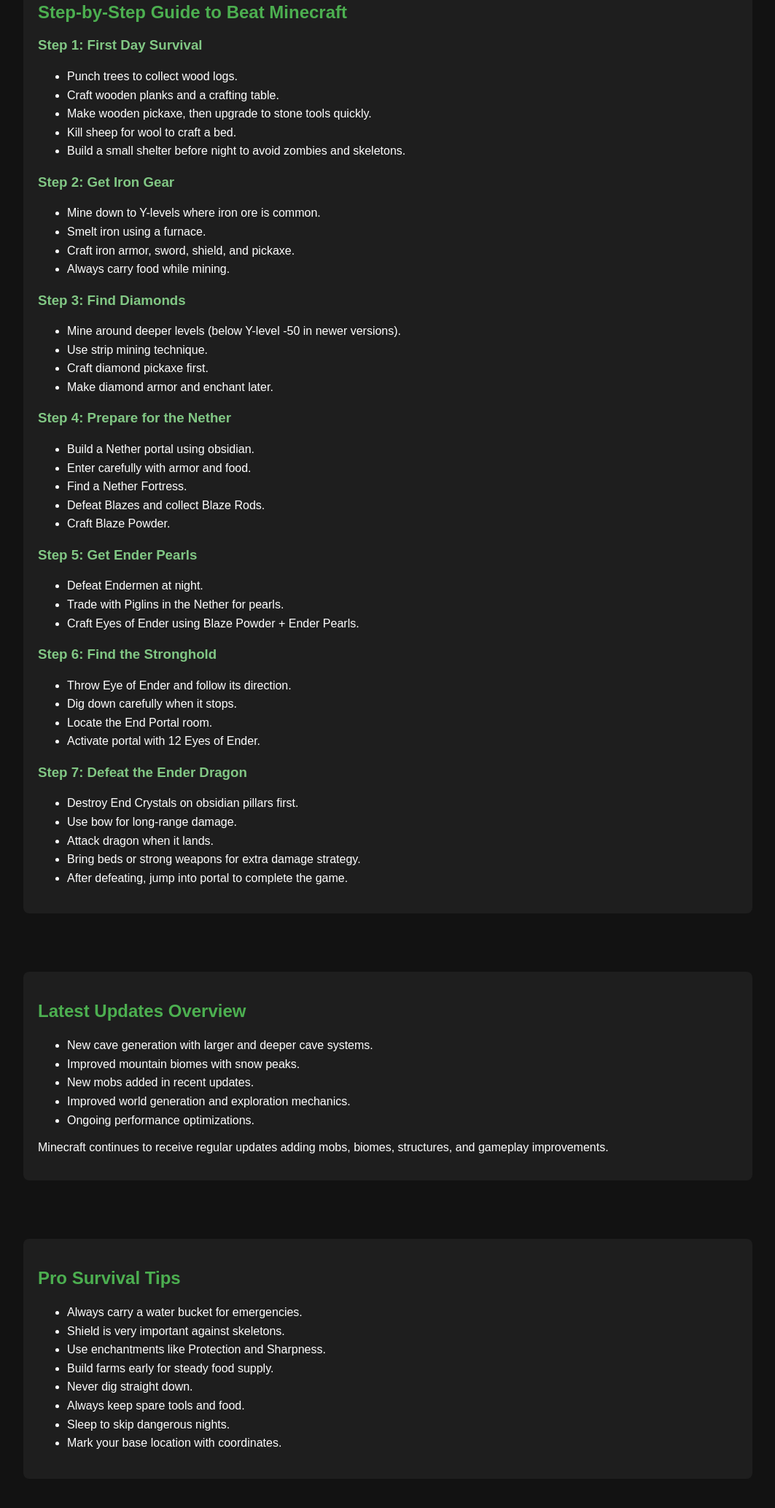
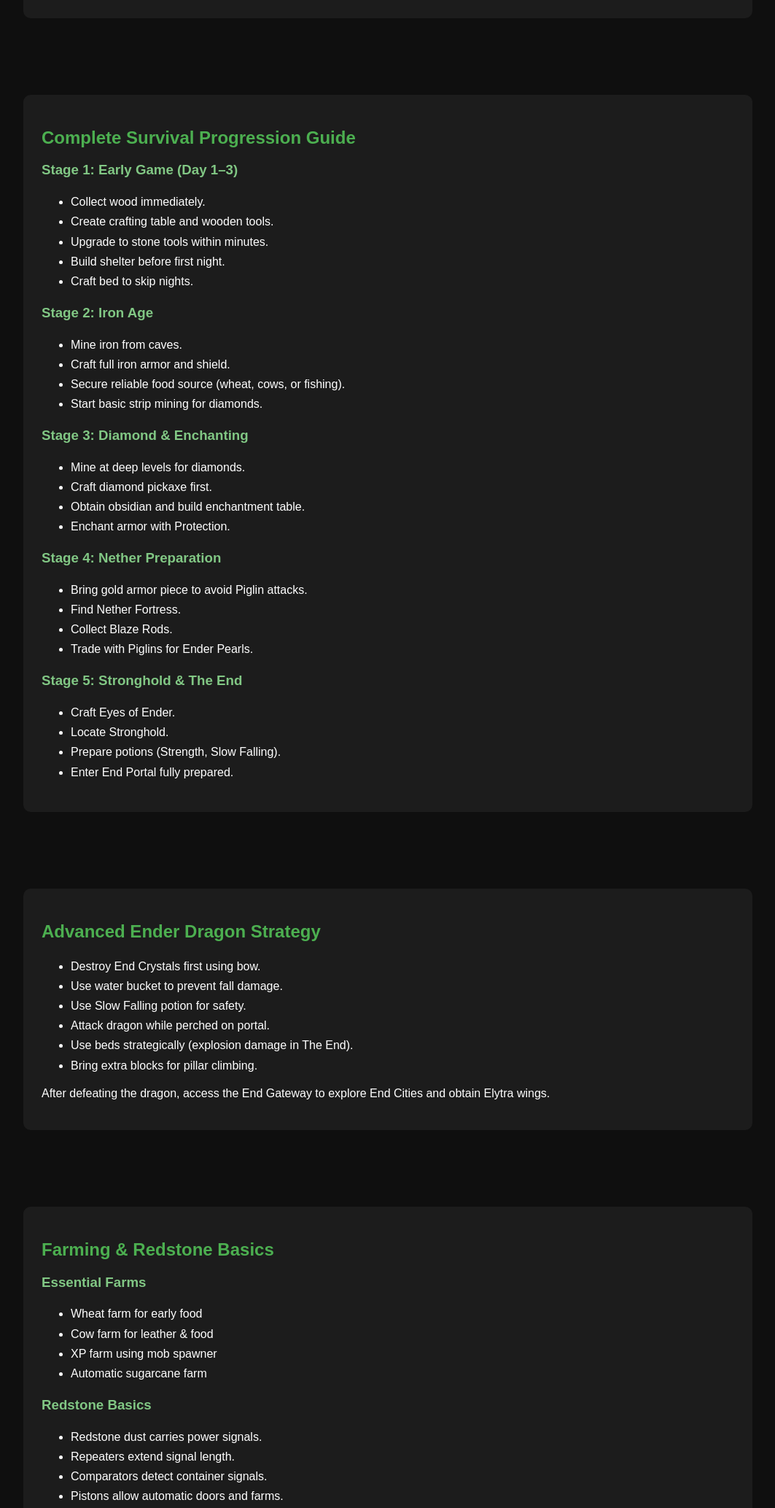
Before and after one commit to aakarshanandpersonal-sudo/minesite.github.io, a plain HTML site: page index.html in a window 1280 px wide. Shown: the part 625-2692 px from the top of the page at 73% size, without its empty margins (108-1171 px from the left). Drawn offline with Linux system fonts and the light colour scheme.

Commit message:
Add files via upload

```diff
--- a/index.html
+++ b/index.html
@@ -3,46 +3,46 @@
 <head>
 <meta charset="UTF-8">
 <meta name="viewport" content="width=device-width, initial-scale=1.0">
-<title>MineSite - Minecraft Guides & News</title>
+<title>MineSite - Ultimate Minecraft Guide</title>
 
 <style>
 body {
     margin: 0;
     font-family: Arial, sans-serif;
-    background-color: #121212;
+    background: #0f0f0f;
     color: #ffffff;
 }
 
 header {
-    background: #2e7d32;
-    padding: 20px;
+    background: linear-gradient(90deg, #2e7d32, #1b5e20);
+    padding: 40px 20px;
     text-align: center;
 }
 
 nav {
-    background: #1b5e20;
-    padding: 10px;
+    background: #111;
+    padding: 12px;
     text-align: center;
 }
 
 nav a {
-    color: white;
+    color: #4caf50;
     margin: 0 15px;
     text-decoration: none;
     font-weight: bold;
 }
 
 section {
-    padding: 30px;
     max-width: 1000px;
     margin: auto;
+    padding: 40px 20px;
 }
 
 .card {
-    background: #1e1e1e;
-    padding: 20px;
-    margin-bottom: 20px;
-    border-radius: 8px;
+    background: #1c1c1c;
+    padding: 25px;
+    border-radius: 10px;
+    margin-bottom: 25px;
 }
 
 h2 {
@@ -54,13 +54,14 @@
 }
 
 ul {
-    line-height: 1.6;
+    line-height: 1.7;
 }
 
 footer {
     background: #000;
     text-align: center;
-    padding: 15px;
+    padding: 20px;
+    margin-top: 40px;
 }
 </style>
 </head>
@@ -69,90 +70,118 @@
 
 <header>
 <h1>MineSite</h1>
-<p>Your Ultimate Minecraft Guide & Strategy Hub</p>
+<p>The Complete Minecraft Survival, Strategy & Update Hub</p>
 </header>
 
 <nav>
 <a href="#about">About</a>
-<a href="#guide">Beat The Game</a>
+<a href="#progression">Full Progression Guide</a>
+<a href="#dragon">Ender Dragon Guide</a>
+<a href="#farming">Farming & Redstone</a>
 <a href="#updates">Latest Updates</a>
-<a href="#tips">Pro Tips</a>
+<a href="#contact">Contact</a>
 </nav>
 
 <section id="about">
 <div class="card">
 <h2>About Minecraft</h2>
-<p>Minecraft is a survival sandbox game where players explore infinite worlds, gather resources, craft tools, build bases, and fight hostile mobs. The ultimate goal in Survival mode is to defeat the Ender Dragon in The End dimension.</p>
+<p>Minecraft is a sandbox survival game where players explore procedurally generated worlds filled with biomes, structures, caves, villages, oceans, and dangerous mobs. The core survival goal is to progress from wooden tools to diamond and netherite gear, access the Nether and the End dimension, and defeat the Ender Dragon.</p>
 
-<p>The game has three main dimensions:</p>
+<p>The game features:</p>
 <ul>
-<li><strong>Overworld</strong> – Starting world with villages, caves, oceans, and structures.</li>
-<li><strong>Nether</strong> – Dangerous lava dimension with Blaze mobs and Nether Fortresses.</li>
-<li><strong>The End</strong> – Final dimension where you fight the Ender Dragon.</li>
+<li>Open-world exploration with infinite terrain</li>
+<li>Survival mechanics including hunger and combat</li>
+<li>Building systems using blocks</li>
+<li>Redstone engineering mechanics</li>
+<li>Multiplayer servers and custom game modes</li>
 </ul>
 </div>
 </section>
 
-<section id="guide">
+<section id="progression">
 <div class="card">
-<h2>Step-by-Step Guide to Beat Minecraft</h2>
+<h2>Complete Survival Progression Guide</h2>
 
-<h3>Step 1: First Day Survival</h3>
+<h3>Stage 1: Early Game (Day 1–3)</h3>
 <ul>
-<li>Punch trees to collect wood logs.</li>
-<li>Craft wooden planks and a crafting table.</li>
-<li>Make wooden pickaxe, then upgrade to stone tools quickly.</li>
-<li>Kill sheep for wool to craft a bed.</li>
-<li>Build a small shelter before night to avoid zombies and skeletons.</li>
+<li>Collect wood immediately.</li>
+<li>Create crafting table and wooden tools.</li>
+<li>Upgrade to stone tools within minutes.</li>
+<li>Build shelter before first night.</li>
+<li>Craft bed to skip nights.</li>
 </ul>
 
-<h3>Step 2: Get Iron Gear</h3>
+<h3>Stage 2: Iron Age</h3>
 <ul>
-<li>Mine down to Y-levels where iron ore is common.</li>
-<li>Smelt iron using a furnace.</li>
-<li>Craft iron armor, sword, shield, and pickaxe.</li>
-<li>Always carry food while mining.</li>
+<li>Mine iron from caves.</li>
+<li>Craft full iron armor and shield.</li>
+<li>Secure reliable food source (wheat, cows, or fishing).</li>
+<li>Start basic strip mining for diamonds.</li>
 </ul>
 
-<h3>Step 3: Find Diamonds</h3>
+<h3>Stage 3: Diamond & Enchanting</h3>
 <ul>
-<li>Mine around deeper levels (below Y-level -50 in newer versions).</li>
-<li>Use strip mining technique.</li>
+<li>Mine at deep levels for diamonds.</li>
 <li>Craft diamond pickaxe first.</li>
-<li>Make diamond armor and enchant later.</li>
+<li>Obtain obsidian and build enchantment table.</li>
+<li>Enchant armor with Protection.</li>
 </ul>
 
-<h3>Step 4: Prepare for the Nether</h3>
+<h3>Stage 4: Nether Preparation</h3>
 <ul>
-<li>Build a Nether portal using obsidian.</li>
-<li>Enter carefully with armor and food.</li>
-<li>Find a Nether Fortress.</li>
-<li>Defeat Blazes and collect Blaze Rods.</li>
-<li>Craft Blaze Powder.</li>
+<li>Bring gold armor piece to avoid Piglin attacks.</li>
+<li>Find Nether Fortress.</li>
+<li>Collect Blaze Rods.</li>
+<li>Trade with Piglins for Ender Pearls.</li>
 </ul>
 
-<h3>Step 5: Get Ender Pearls</h3>
+<h3>Stage 5: Stronghold & The End</h3>
 <ul>
-<li>Defeat Endermen at night.</li>
-<li>Trade with Piglins in the Nether for pearls.</li>
-<li>Craft Eyes of Ender using Blaze Powder + Ender Pearls.</li>
+<li>Craft Eyes of Ender.</li>
+<li>Locate Stronghold.</li>
+<li>Prepare potions (Strength, Slow Falling).</li>
+<li>Enter End Portal fully prepared.</li>
 </ul>
 
-<h3>Step 6: Find the Stronghold</h3>
+</div>
+</section>
+
+<section id="dragon">
+<div class="card">
+<h2>Advanced Ender Dragon Strategy</h2>
+
 <ul>
-<li>Throw Eye of Ender and follow its direction.</li>
-<li>Dig down carefully when it stops.</li>
-<li>Locate the End Portal room.</li>
-<li>Activate portal with 12 Eyes of Ender.</li>
+<li>Destroy End Crystals first using bow.</li>
+<li>Use water bucket to prevent fall damage.</li>
+<li>Use Slow Falling potion for safety.</li>
+<li>Attack dragon while perched on portal.</li>
+<li>Use beds strategically (explosion damage in The End).</li>
+<li>Bring extra blocks for pillar climbing.</li>
 </ul>
 
-<h3>Step 7: Defeat the Ender Dragon</h3>
+<p>After defeating the dragon, access the End Gateway to explore End Cities and obtain Elytra wings.</p>
+
+</div>
+</section>
+
+<section id="farming">
+<div class="card">
+<h2>Farming & Redstone Basics</h2>
+
+<h3>Essential Farms</h3>
 <ul>
-<li>Destroy End Crystals on obsidian pillars first.</li>
-<li>Use bow for long-range damage.</li>
-<li>Attack dragon when it lands.</li>
-<li>Bring beds or strong weapons for extra damage strategy.</li>
-<li>After defeating, jump into portal to complete the game.</li>
+<li>Wheat farm for early food</li>
+<li>Cow farm for leather & food</li>
+<li>XP farm using mob spawner</li>
+<li>Automatic sugarcane farm</li>
+</ul>
+
+<h3>Redstone Basics</h3>
+<ul>
+<li>Redstone dust carries power signals.</li>
+<li>Repeaters extend signal length.</li>
+<li>Comparators detect container signals.</li>
+<li>Pistons allow automatic doors and farms.</li>
 </ul>
 
 </div>
@@ -160,36 +189,28 @@
 
 <section id="updates">
 <div class="card">
-<h2>Latest Updates Overview</h2>
+<h2>Recent Update Highlights</h2>
 <ul>
-<li>New cave generation with larger and deeper cave systems.</li>
-<li>Improved mountain biomes with snow peaks.</li>
-<li>New mobs added in recent updates.</li>
-<li>Improved world generation and exploration mechanics.</li>
-<li>Ongoing performance optimizations.</li>
+<li>Expanded cave generation systems.</li>
+<li>New mountain biomes.</li>
+<li>Improved mob behaviors.</li>
+<li>New blocks and decorative options.</li>
+<li>Performance improvements for smoother gameplay.</li>
 </ul>
-<p>Minecraft continues to receive regular updates adding mobs, biomes, structures, and gameplay improvements.</p>
+<p>Minecraft continues to evolve with seasonal updates bringing new mobs, biomes, and gameplay features.</p>
 </div>
 </section>
 
-<section id="tips">
+<section id="contact">
 <div class="card">
-<h2>Pro Survival Tips</h2>
-<ul>
-<li>Always carry a water bucket for emergencies.</li>
-<li>Shield is very important against skeletons.</li>
-<li>Use enchantments like Protection and Sharpness.</li>
-<li>Build farms early for steady food supply.</li>
-<li>Never dig straight down.</li>
-<li>Always keep spare tools and food.</li>
-<li>Sleep to skip dangerous nights.</li>
-<li>Mark your base location with coordinates.</li>
-</ul>
+<h2>Contact MineSite</h2>
+<p>For suggestions, collaborations, or corrections, contact us at:</p>
+<p>aakarshanand.personal@gamil.com</p>
 </div>
 </section>
 
 <footer>
-© 2026 MineSite | Fan-made educational project
+© 2026 MineSite | Fan-Made Minecraft Guide
 </footer>
 
 </body>
```
